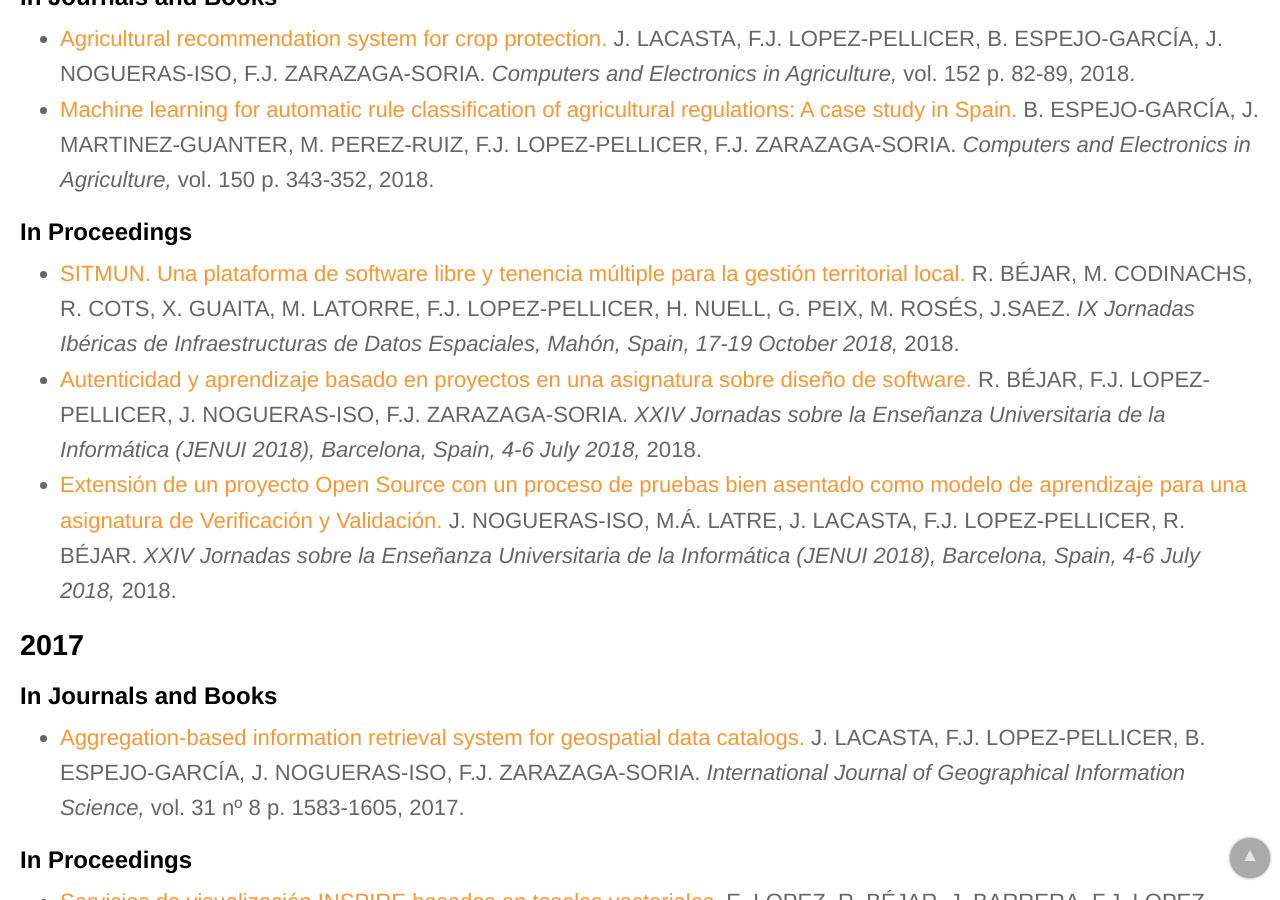
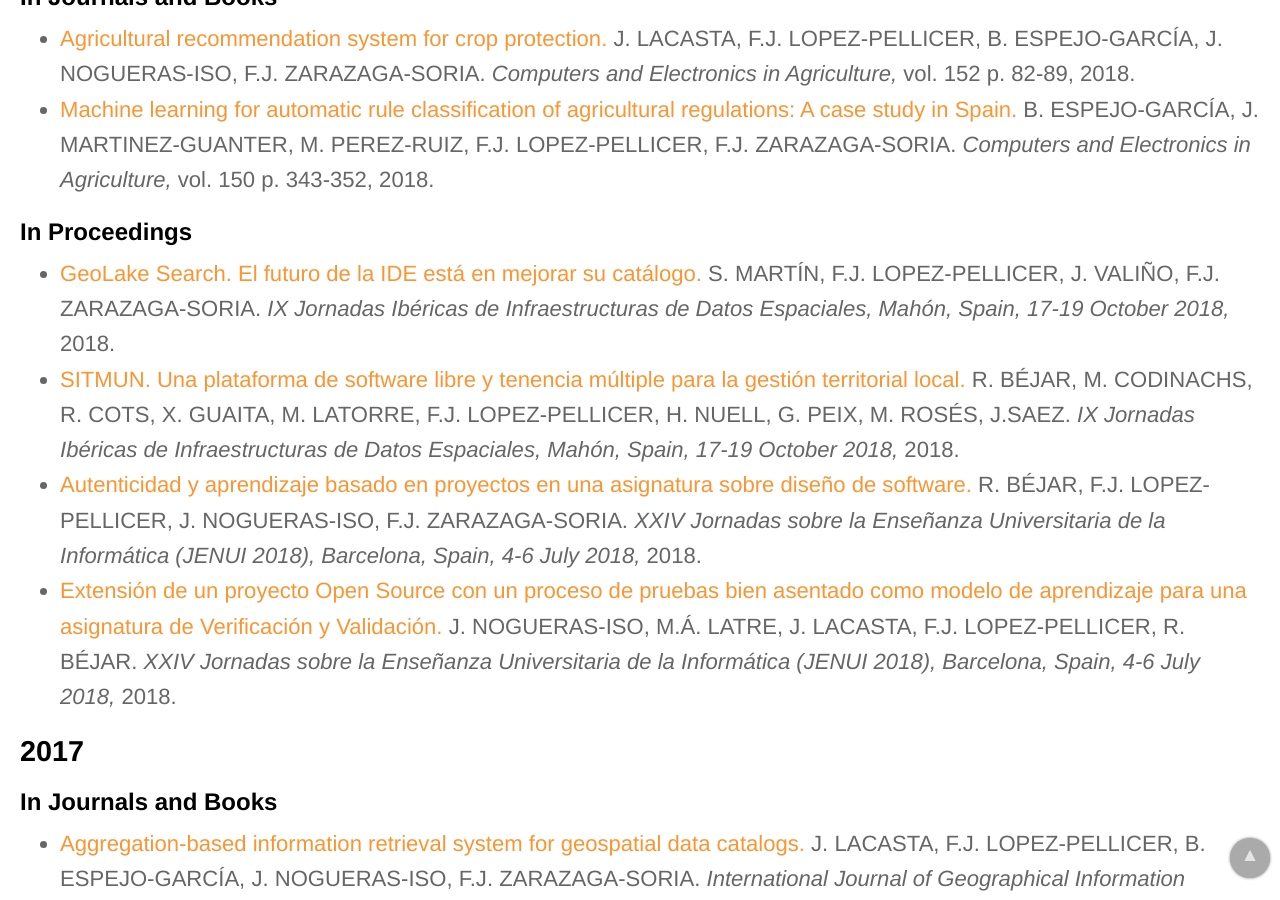
Before and after one commit to IAAA-Lab/IAAA-Lab.github.io, a Jekyll site: the page built from _staff/fjlopez.md, in a window 1280 px wide and 900 px high, scrolled down 1277 px. Built offline with Jekyll 4.4.1, drawn with Linux system fonts in a browser that asks for light colours.

Commit message:
Added GeoLake JIIDE presentation

```diff
--- a/_data/papers.yml
+++ b/_data/papers.yml
@@ -41,6 +41,12 @@
   publication_detail: "vol. 32 nº 2 p. 282-301"
   year: 2018
   doi: 10.1080/13658816.2017.1393543
+# -------------------
+- title: "GeoLake Search. El futuro de la IDE está en mejorar su catálogo"
+  url: http://www.jiide.org/Jiide-theme/programa/JIIDE2018_GeoLake_Search.pdf
+  authors: S. MARTÍN, F.J. LOPEZ-PELLICER, J. VALIÑO, F.J. ZARAZAGA-SORIA
+  publication_conference: "IX Jornadas Ibéricas de Infraestructuras de Datos Espaciales, Mahón, Spain, 17-19 October 2018"
+  year: 2018
 # -------------------
 - title: "SITMUN. Una plataforma de software libre y tenencia múltiple para la gestión territorial local"
   url: http://www.jiide.org/Jiide-theme/programa/JIIDE2018_SITMUN.pdf
```
